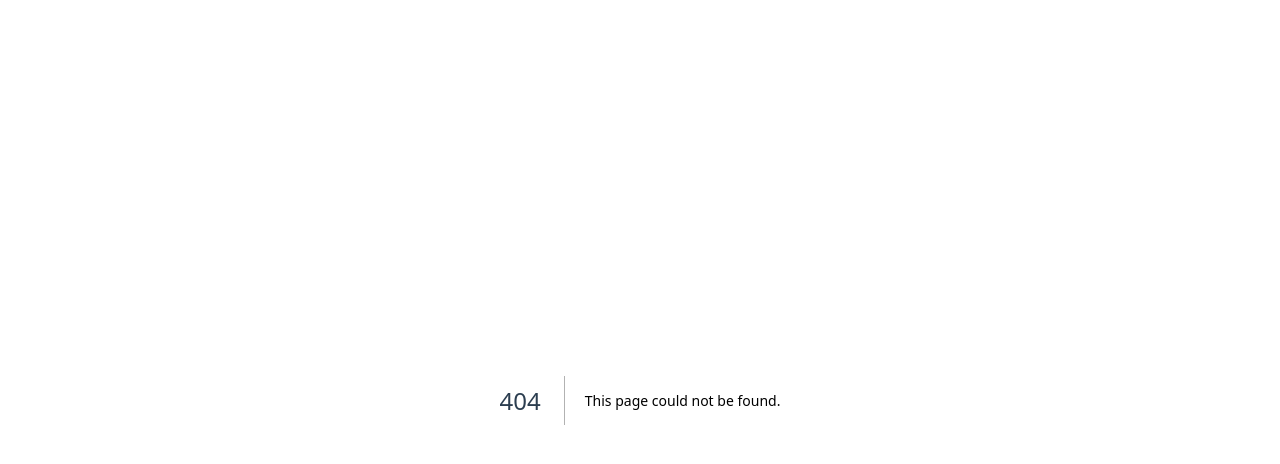
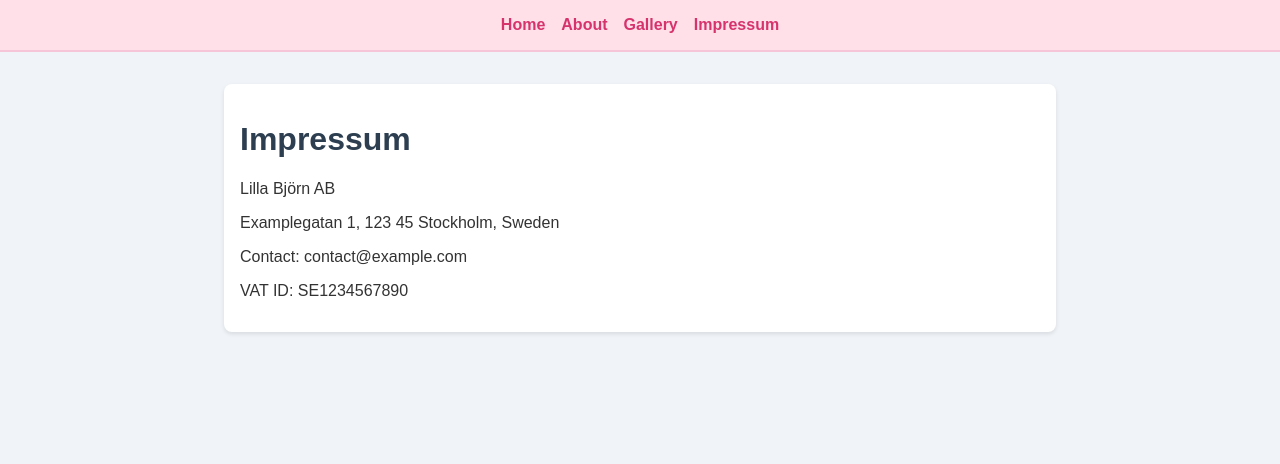
Before and after one commit to potatozepp/Lillabjorn, a Next.js app: page /impressum in a window 1280 px wide. Before the commit this address had no page. Shown: the top 464 px of the page. Built offline with nearby package versions, Linux system fonts and the light colour scheme.

Commit message:
Add Impressum page and navigation

```diff
--- a/components/Menu.js
+++ b/components/Menu.js
@@ -7,6 +7,7 @@ export default function Menu() {
         <li><Link href="/">Home</Link></li>
         <li><Link href="/about">About</Link></li>
         <li><Link href="/gallery">Gallery</Link></li>
+        <li><Link href="/impressum">Impressum</Link></li>
       </ul>
     </nav>
   )
--- /dev/null
+++ b/pages/impressum.js
@@ -0,0 +1,20 @@
+import Head from 'next/head'
+import Menu from '../components/Menu'
+
+export default function Impressum() {
+  return (
+    <div>
+      <Head>
+        <title>Impressum - Lilla Björn</title>
+      </Head>
+      <Menu />
+      <main>
+        <h1>Impressum</h1>
+        <p>Lilla Björn AB</p>
+        <p>Examplegatan 1, 123 45 Stockholm, Sweden</p>
+        <p>Contact: contact@example.com</p>
+        <p>VAT ID: SE1234567890</p>
+      </main>
+    </div>
+  )
+}
```
Also changed, not shown: 2 other files (tests, documents, lock files or other folders).
